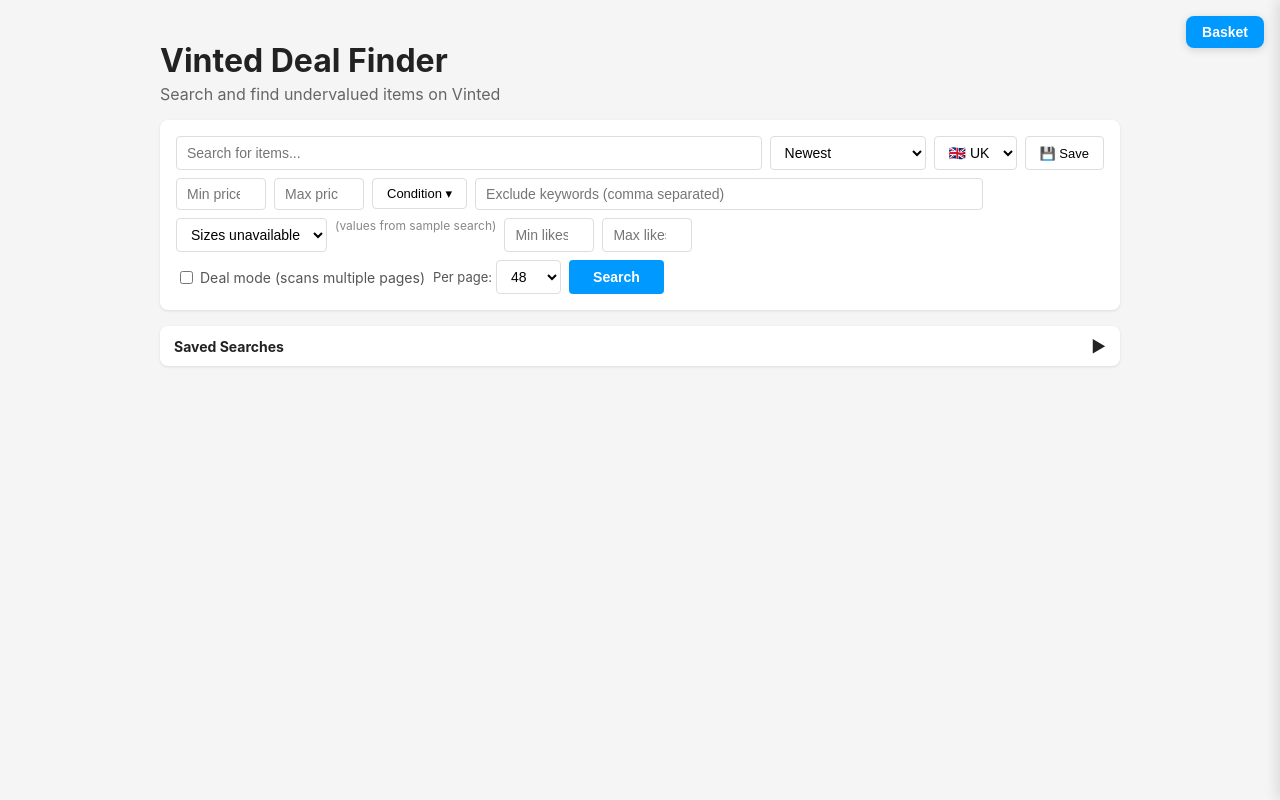
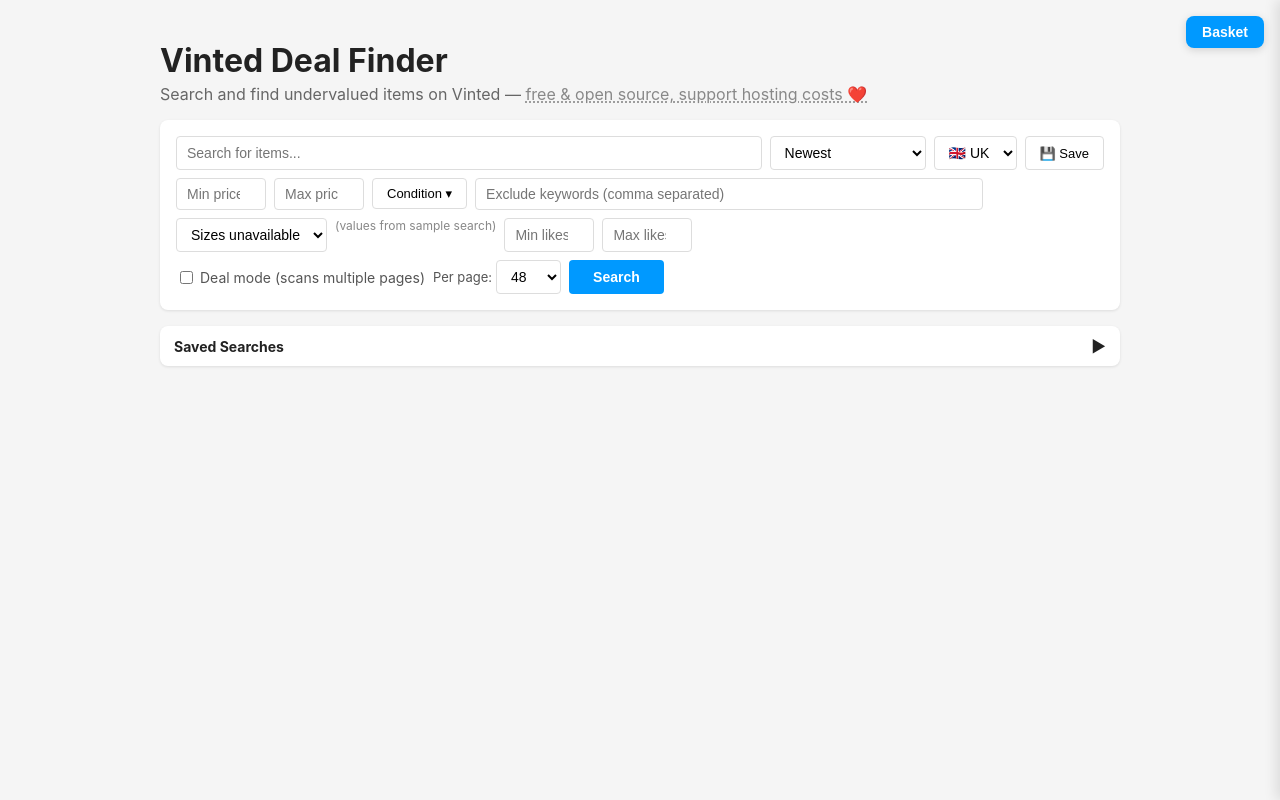
Before and after one commit to late8b/VintedDealFinder, a website: page public/index.html in a window 1280 px wide. Drawn offline with Linux system fonts and the light colour scheme; no server answers.

Commit message:
Add donation link

```diff
--- a/public/index.html
+++ b/public/index.html
@@ -117,7 +117,7 @@
 </head>
 <body>
 <h1>Vinted Deal Finder</h1>
-<p class="subtitle">Search and find undervalued items on Vinted</p>
+<p class="subtitle">Search and find undervalued items on Vinted — <a href="https://buymeacoffee.com/genghiskhan" target="_blank" rel="noopener" style="color:#888;text-decoration:underline;text-decoration-style:dotted">free &amp; open source, support hosting costs ❤️</a></p>
 <button class="basket-toggle" onclick="BasketManager.toggle()">
   Basket <span id="basketBadge" class="basket-badge">0</span>
 </button>
```
